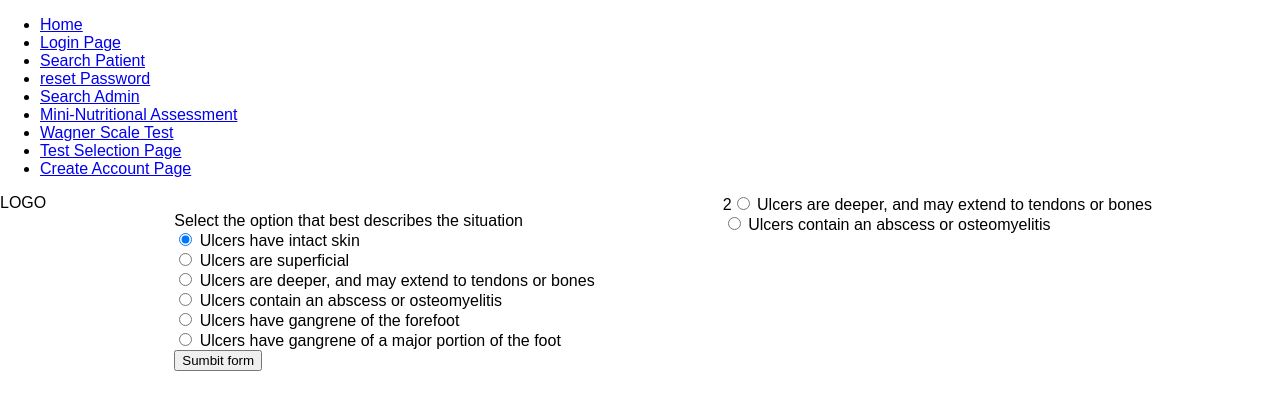
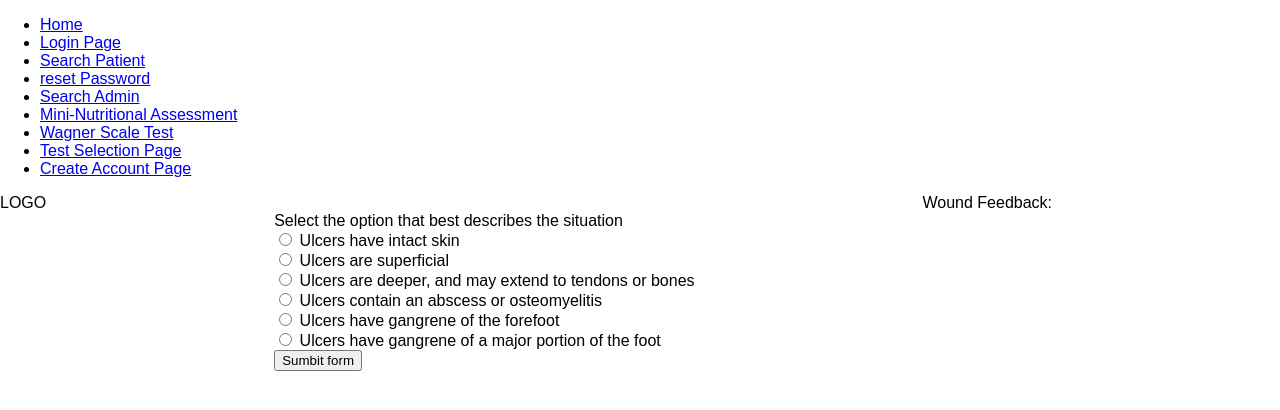
Before and after one commit to mikiehenning/FrontEnd-Software, a React (Create React App) app in the folder webapp/: page /wagnerScaleTest in a window 1280 px wide. Shown: the top 410 px of the page. Built offline with nearby package versions, Linux system fonts and the light colour scheme.

Commit message:
11/17/17
feedback functionality of wagner test done, added a response lable to allow for dynamic label adjustments

```diff
--- a/webapp/src/pages/MNAtest.js
+++ b/webapp/src/pages/MNAtest.js
@@ -1,15 +1,28 @@
 import React, { Component } from 'react'
 import { Link } from 'react-router-dom'
+import Response from './response'
 
 class MNAtest extends Component {
+    constructor() {
+        super();
+        this.state = {
+            input: "",
+            info: " ",
+            total: "0",
+        };
+    }
+
+
+
     render() {
+
         return (
             <div className="container">
                 <form id="contact_form" action="#" method="POST" encType="multipart/form-data">
                     <div className="row">
                         {/*values || severe decrease in food intake = 0 || moderate dec in food intake = 1 || no dec in food intake = 2 */}
                         <label htmlFor="name">Has Food intake declined over the past 3 months due to loss of appetite, digestive problems, chewing or swalloing diffculites?</label><br />
-                        <input type="radio" name="appetite" value="0" defaultChecked />severe decrease in food intake <br />
+                        <input type="radio" name="appetite" value="0" />severe decrease in food intake <br />
                         <input type="radio" name="appetite" value="1" />modarate decrease in food intake<br />
                         <input type="radio" name="appetite" value="2" />no decrease in food intake
             </div>
@@ -18,7 +31,7 @@ class MNAtest extends Component {
                     <div className="row">
                         {/*values || weight loss > 3kg = 0 || does not know = 1 || weight loss between 1/3kg = 2 || no weight loss = 3 */}
                         <label htmlFor="email"> Weight loss during the last 3 months</label><br />
-                        <input type="radio" name="WL" value="0" defaultChecked />weight loss greater thean 3kg (6.6 lbs) <br />
+                        <input type="radio" name="WL" value="0" />weight loss greater thean 3kg (6.6 lbs) <br />
                         <input type="radio" name="WL" value="1" />does not know <br />
                         <input type="radio" name="WL" value="2" />weight loss between  1 and 3 kg  (2.2 and 6.6 lbs)<br />
                         <input type="radio" name="WL" value="3" />no weight loss
@@ -29,7 +42,7 @@ class MNAtest extends Component {
                     <div className="row">
                         {/*values || bed/chair bound = 0 || able to get out of bed/chair = 1 || weight loss between 1/3kg = 2 */}
                         <label htmlFor="message">Mobility</label><br />
-                        <input type="radio" name="Mobility" value="0" defaultChecked />bed or chair bound <br />
+                        <input type="radio" name="Mobility" value="0" />bed or chair bound <br />
                         <input type="radio" name="Mobility" value="1" />able to get out of bed/chair but doesnt no go out <br />
                         <input type="radio" name="Mobility" value="2" />weight loss between  1 and 3 kg  (2.2 and 6.6 lbs)
 	    </div>
@@ -38,12 +51,12 @@ class MNAtest extends Component {
                     <div className="row">
                         {/*values || yes = 0 || no = 1 */}
                         <label htmlFor="QD">Has suffered psychological stress or acute disesease in the last 3 months</label><br />
-                        <input type="radio" name="stress" value="0" defaultChecked />yes <br />
+                        <input type="radio" name="stress" value="0" />yes <br />
                         <input type="radio" name="stress" value="1" />no <br />
                         <br />
                         {/*values || dementia = 0 || mild dementia = 1 || no probs = 2 */}
                         <label htmlFor="QC">Neuropsycologial problems </label><br />
-                        <input type="radio" name="neuro" value="0" defaultChecked />severe dementia or depression<br />
+                        <input type="radio" name="neuro" value="0" />severe dementia or depression<br />
                         <input type="radio" name="neuro" value="1" />mild dementia <br />
                         <input type="radio" name="neuro" value="2" />no psychological problems
                 <br />
@@ -51,7 +64,7 @@ class MNAtest extends Component {
 
                         {/*values || BMI < 19 = 0 || 19 <= BMI < 21 = 1 || 21 <= BMI < 23 = 2 || 23 <= BMI = 3 */}
                         <label htmlFor="QE">Body Mass index BMI wieght in kg/(height in m)^2 </label><br />
-                        <input type="radio" name="BMI" value="0" defaultChecked /> BMI less that 19 <br />
+                        <input type="radio" name="BMI" value="0" /> BMI less that 19 <br />
                         <input type="radio" name="BMI" value="1" /> BMI greater than 19 to less than 21<br />
                         <input type="radio" name="BMI" value="2" /> BMI less 21 to less than 23  <br />
                         <input type="radio" name="BMI" value="3" /> BMI 23 or greater
@@ -63,7 +76,7 @@ class MNAtest extends Component {
                         <br />
                         {/*values || less than 31 = 0 || 31 or greater = 3 */}
                         <label htmlFor="QE">Calf circumference (CC) in cm </label><br />
-                        <input type="radio" name="CC" value="0" defaultChecked />CC less than 31 <br />
+                        <input type="radio" name="CC" value="0" />CC less than 31 <br />
                         <input type="radio" name="CC" value="3" />CC 31 or greater<br />
                         <br />
                     </div>
@@ -71,6 +84,7 @@ class MNAtest extends Component {
                     {/* Dynamically generate the final submission score on the bottom of the page as they fill it out, so there is some sort of feedback before they submit */}
                     <input id="submit_button" type="submit" value="Sumbit form " />
                 </form>
+                <Response />
             </div>
         );
     };
--- /dev/null
+++ b/webapp/src/pages/response.js
@@ -0,0 +1,10 @@
+import React, { Component } from 'react'
+
+class response extends Component {
+    render(){
+        return (
+            <label>Wound Feedback: {this.props.info}</label>
+        );
+    };
+}
+export default response
--- a/webapp/src/pages/responseLabel.js
+++ b/webapp/src/pages/responseLabel.js
@@ -1,18 +1,22 @@
 import React, { Component } from 'react'
+import Response from './response'
 
 class responseLabel extends Component {
+
     handleChange(e) {
         const input = e.target.value;
-        this.props.changeInput();
+        this.props.changeInput(input);
+
+
     }
 
     render() {
 
         return (
             <div>
-                <label>{this.props.input}</label>
-                <input type="radio" onClick={this.handleChange.bind(this)} name="WSD" value="2" /> Ulcers are deeper, and may extend to tendons or bones  < br />
-                <input type="radio" onClick={this.handleChange.bind(this)} name="WSD" value="3" /> Ulcers contain an abscess or osteomyelitis < br />
+                <Response input={this.props.input}  />
+                <input onChange={this.handleChange.bind(this)} value={this.props.title} input={this.props.input} />
+
 
             </div>
         );
--- a/webapp/src/pages/wagnerScaleTest.js
+++ b/webapp/src/pages/wagnerScaleTest.js
@@ -1,21 +1,71 @@
 import React, { Component } from 'react'
 import { Link } from 'react-router-dom'
 import ResponseLabel from './responseLabel'
+import Response from './response'
 import './home.css'
-
 
 class wagnerScaleTest extends Component {
 
-    constructor(props) {
-        super(props);
+    constructor() {
+        super();
         this.state = {
-            input: "0",
+            input: "11",
             info: " ",
         };
     }
 
+    updateInput(e) {
+        console.log(e.target.value);
+        const input = e.target.value;
+        this.changeInput(input);
+    }
+
     changeInput(input) {
-        this.setState({input});
+        var info = "";
+        this.setState({ input });
+        if (input=="0"){
+            info = <ul>
+                <li>The Patient has diabetes.</li>
+                <li> there are no signs of any damage or ulceration on the feet. </li>
+                <li>It is appropriate to evaluate the patient annually with the semmes-Weistein monofilament to determine if there are any changes in sensation</li>
+            </ul>
+
+        } else if (input == "1"){
+            info = <ul>
+                <li>The patient has developed a superficial ulcer, ulcer does not involve any deep tissue or full-thickness tissue destruction.</li>
+                <li>The patient should be able to close this wound with appropriate management of diabetes, wound care and offloading pressure.</li>
+                <li>The patient should be reassessed every 3 months</li>
+            </ul>
+
+        } else if (input == "2"){
+            info = <ul>
+                <li>The ulcer involces deep tissue destruction that may involve muscle bone or tendon.</li>
+                <li>Aggressive treatment is necessary to prevent complications such as amputation.</li>
+                <li>The aggressive management of diabetes mellitus includes off-loading and prevention of osteomyelitis.</li>
+                <li>Again, additional assessment for other wounds is necessary</li>
+            </ul>
+
+        } else if (input == "3"){
+            info = <ul>
+                <li>The ulcer involces gangrene or a deep tissue abscess.</li>
+                <li>There is potential for the loss of a limb.</li>
+                <li>Diabetes control as well as aggressive topical wound care is necessary.</li>
+            </ul>
+
+        } else if (input == "4"){
+            info = <ul>
+                <li>The ulcer involves gangrene of the forefoot.</li>
+                <li>Limb salvage is the goal of the treatment</li>
+            </ul>
+
+        } else if (input == "5"){
+            info = <ul>
+                <li>The ulcer involes gangrene of a major portion of the foot.</li>
+                <li>The possiblity of limb loss increases</li>
+            </ul>
+        }
+
+        this.setState({ info });
     }
 
     render() {
@@ -28,17 +78,17 @@ class wagnerScaleTest extends Component {
                     <br />
                     <div className="row">
                         <label className="lab">Select the option that best describes the situation</label><br />
-                        <input type="radio" name="WSD" value="0" defaultChecked /> Ulcers have intact skin <br />
-                        <input type="radio" name="WSD" value="1" /> Ulcers are superficial <br />
-                        <input type="radio" name="WSD" value="2" /> Ulcers are deeper, and may extend to tendons or bones  <br />
-                        <input type="radio" name="WSD" value="3" /> Ulcers contain an abscess or osteomyelitis <br />
-                        <input type="radio" name="WSD" value="4" /> Ulcers have gangrene of the forefoot  <br />
-                        <input type="radio" name="WSD" value="5" /> Ulcers have gangrene of a major portion of the foot<br />
+                        <input type="radio" onClick={this.updateInput.bind(this)} info="zignewton" name="WSD" value="0" /> Ulcers have intact skin <br />
+                        <input type="radio" onClick={this.updateInput.bind(this)} name="WSD" value="1" /> Ulcers are superficial <br />
+                        <input type="radio" onClick={this.updateInput.bind(this)} name="WSD" value="2" /> Ulcers are deeper, and may extend to tendons or bones  <br />
+                        <input type="radio" onClick={this.updateInput.bind(this)} name="WSD" value="3" /> Ulcers contain an abscess or osteomyelitis <br />
+                        <input type="radio" onClick={this.updateInput.bind(this)} name="WSD" value="4" /> Ulcers have gangrene of the forefoot  <br />
+                        <input type="radio" onClick={this.updateInput.bind(this)} name="WSD" value="5" /> Ulcers have gangrene of a major portion of the foot<br />
                     </div>
                     {/* potentially swap this submit button out for an actual link button with a function to interface to the backend*/}
                     <input id="submit_button" type="submit" value="Sumbit form" />
                 </form>
-                <ResponseLabel changeInput={this.changeInput.bind(this)} input="2" />
+                <Response input={this.state.input} info={this.state.info} />
                 {/* show test feedback here based upon what they select*/}
             </div>
 
```
